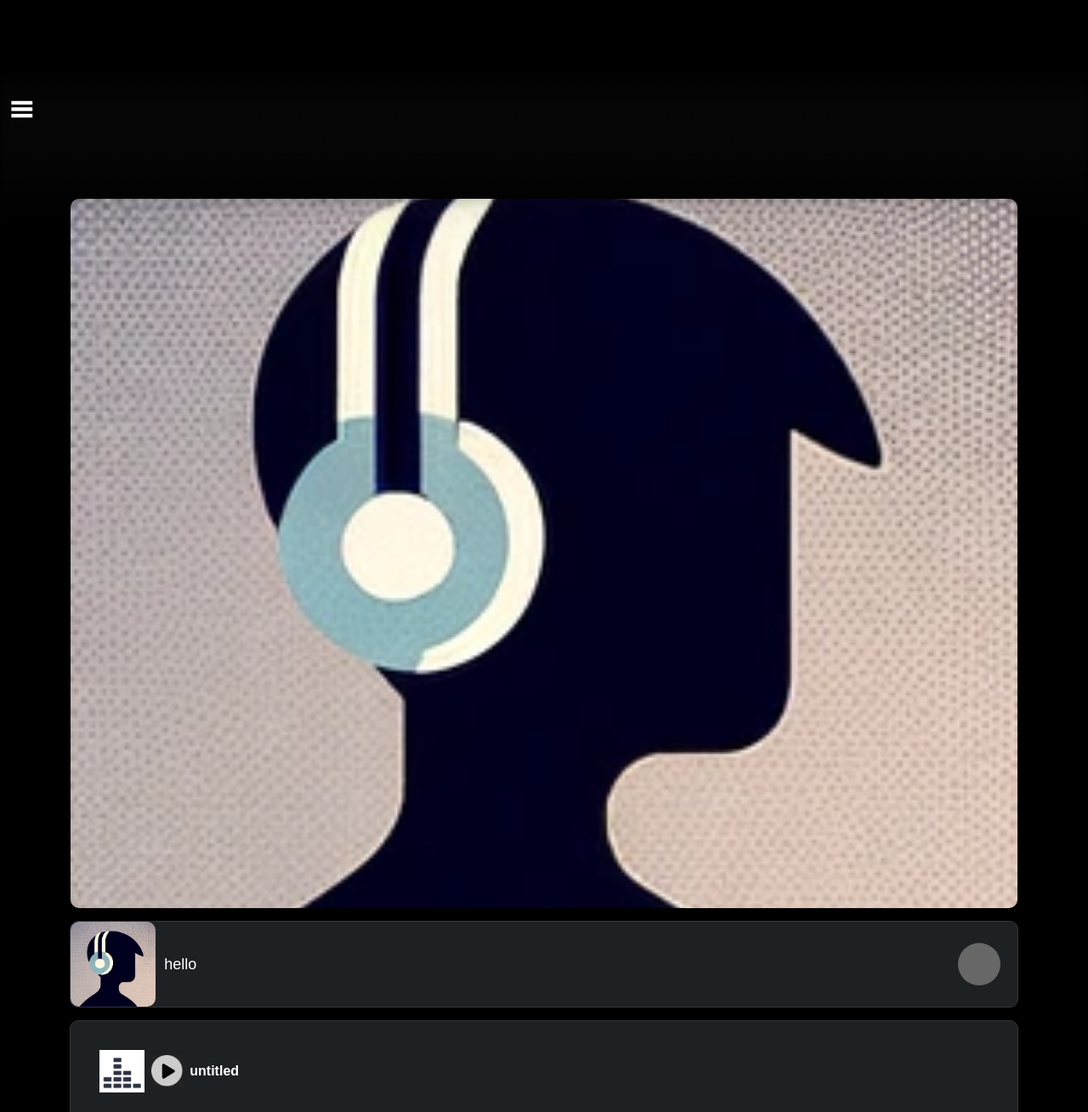
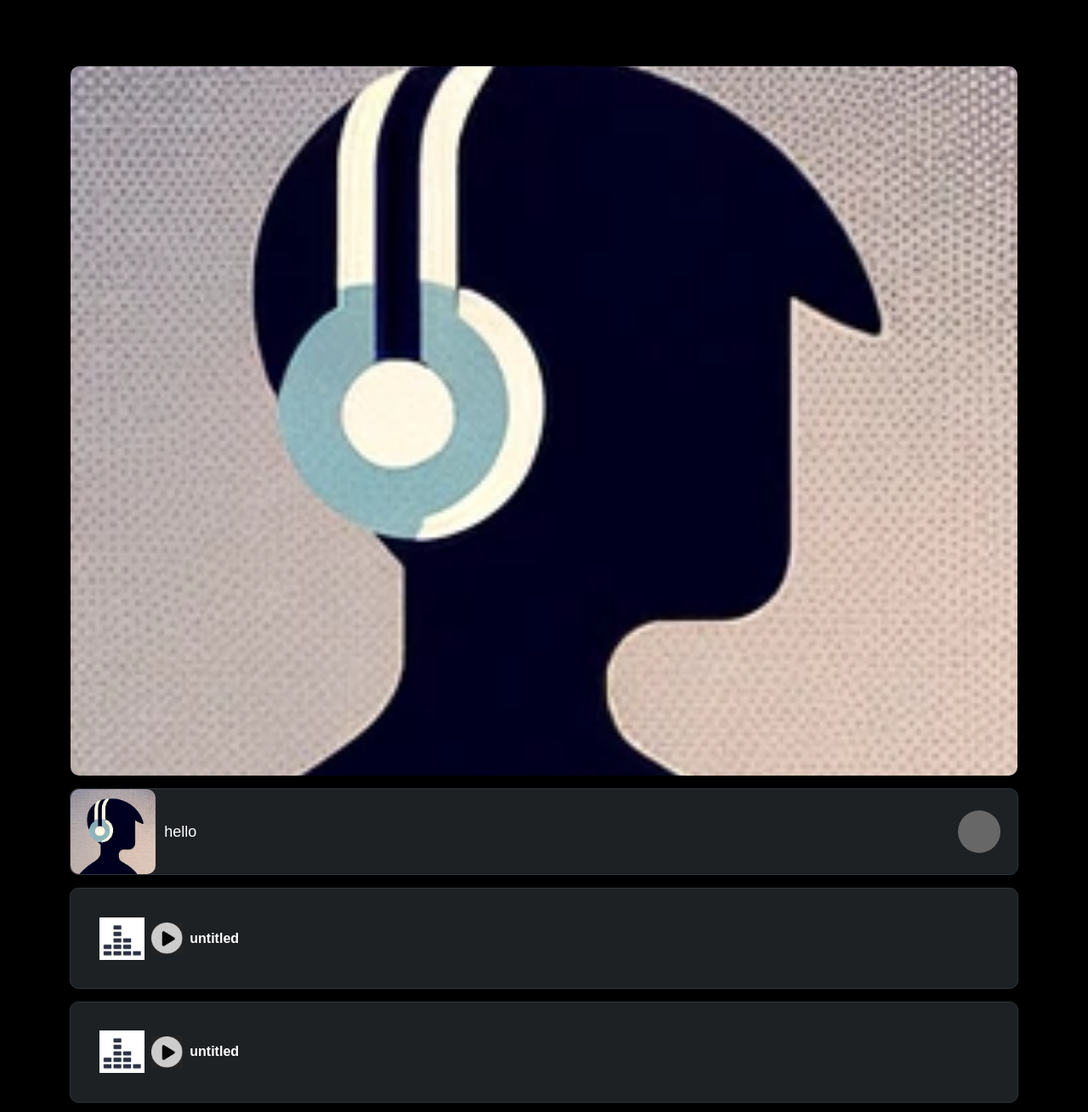
Before and after one commit to VladOXPR/MixTape, a Django app: template templates/create.html in a window 1280 px wide. Shown: the top 1309 px of the page at 85% size. Run offline with Django 4.2, Linux system fonts and the light colour scheme; the template is opened without the code that fills it: values that come from a table or form of the project are taken from there, others are empty; data comes from the database, SQL or seed files in the repository; both versions use the stored data as it was after the commit; some web fonts are replaced.

Commit message:
removed log-out buttons for most pages

```diff
--- a/static/css/blocks.css
+++ b/static/css/blocks.css
@@ -5,7 +5,7 @@
     padding-top: 75%; /* 4:3 aspect ratio, adjust as needed */
     position: relative;
     border-radius: 10px;
-    margin-top: 9vh;
+    margin-top: 3vh;
 }
 
 
--- a/templates/create.html
+++ b/templates/create.html
@@ -16,15 +16,12 @@
 </head>
 
 <body>
-<header>
-    <div class="blur-gradient "></div>
-    <nav style="grid-template-columns: 1fr 1fr 1fr 0.3fr;">
-
-        <a href="{% url 'logout' %}?next=/signin">
-            <img src="media/threelines.png" style="height: 35px">
-        </a>
-    </nav>
-</header>
+{#<header>#}
+{#    <div class="blur-gradient "></div>#}
+{#    <nav style="grid-template-columns: 1fr 1fr 1fr 0.3fr;">#}
+{##}
+{#    </nav>#}
+{#</header>#}
 <div class="dashboard">
 
     <a href="settings" class="profile-block"
--- a/templates/profile.html
+++ b/templates/profile.html
@@ -17,10 +17,6 @@
 <body>
 <header>
     <nav class="nav-container">
-
-        <div class="box">
-            <a href="/" class="navbar-text" style="padding-right: 10px; font-size: 30px; color: #ffffff;">BROWSE</a>
-        </div>
 
     </nav>
 </header>
--- a/templates/settings.html
+++ b/templates/settings.html
@@ -22,8 +22,6 @@
         <div class="header-text-container">
             <a href="create" class="navbar-text" style="padding-right: 10px; font-size: 30px;">CREATE</a>
         </div>
-
-
         <a href="{% url 'logout' %}?next=/signin" style="font-size: 30px; color: white;"><img src="media/threelines.png"
                                                                                               style="height: 30px"></a>
     </nav>
```
Also changed, not shown: templates/chat.html (+0 -8 lines), templates/friends.html (+0 -10 lines), templates/setup.html (+0 -14 lines), db.sqlite3, media/threelines.png (deleted).
